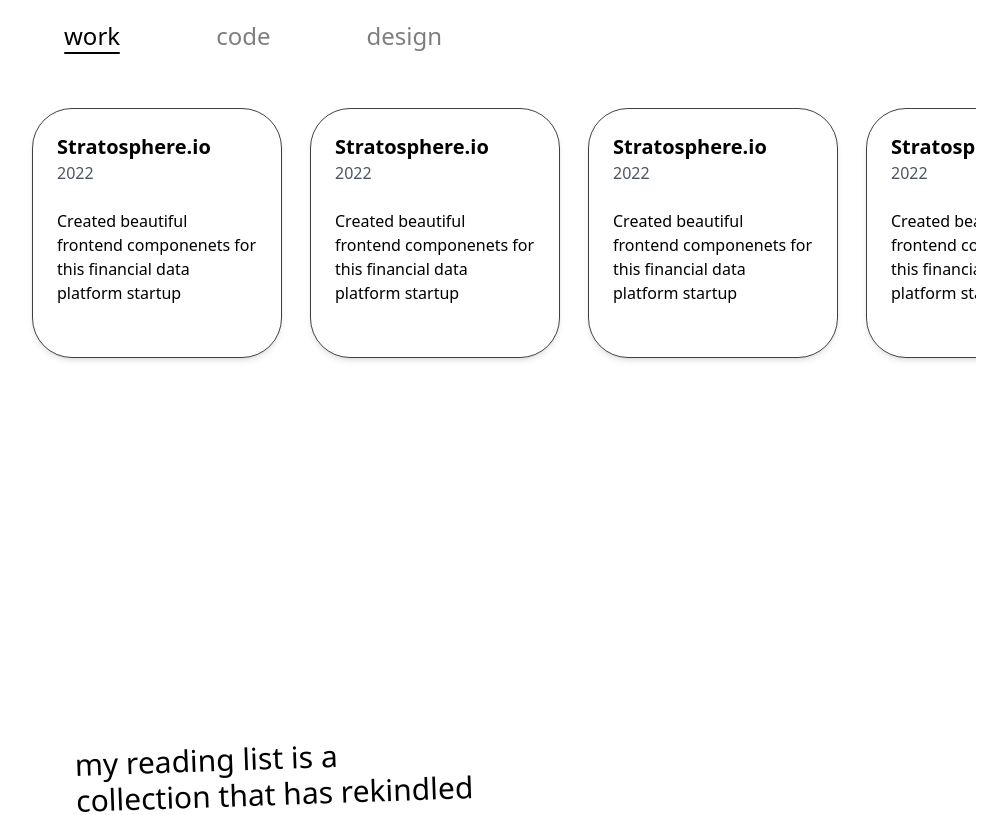
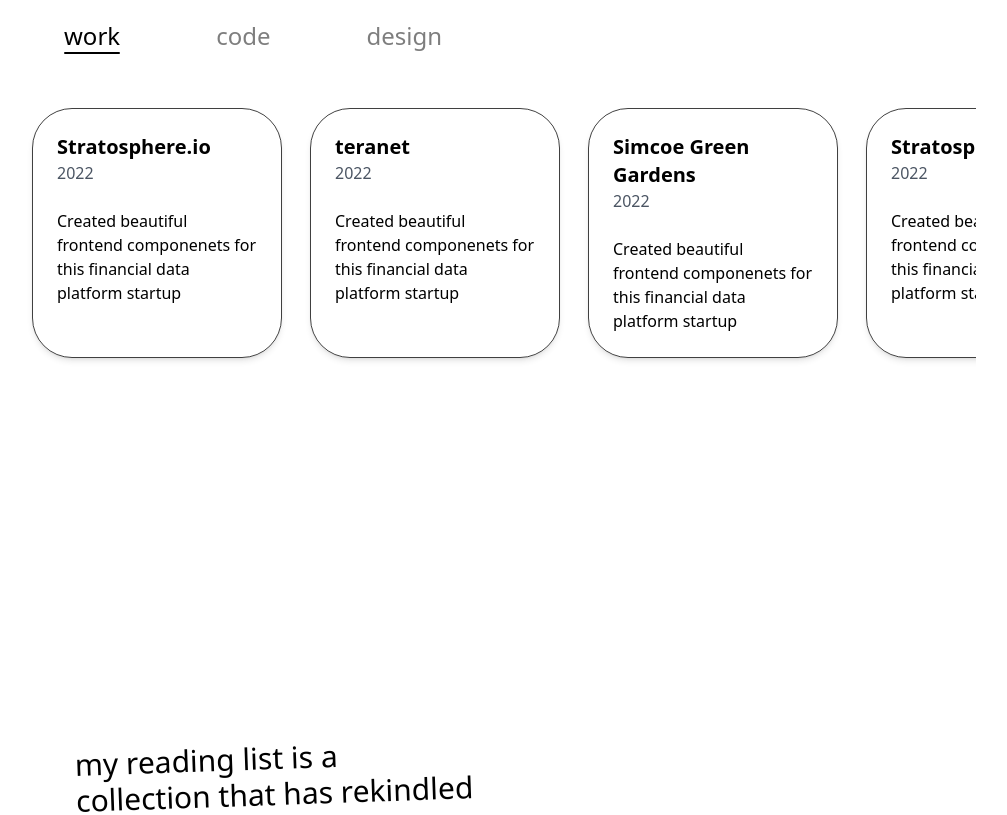
Before and after one commit to sebmendoza/personal-website, a Next.js app: page / in a window 1280 px wide. Shown: the part 1100-1915 px from the top of the page, without its empty margins (204-1211 px from the left). Built offline with nearby package versions, Linux system fonts and the light colour scheme.

Commit message:
clean up data for time I spend page

```diff
--- a/components/thingsISpendTimeOn/ThingsISpendTimeOn.tsx
+++ b/components/thingsISpendTimeOn/ThingsISpendTimeOn.tsx
@@ -1,28 +1,7 @@
 import React, { useEffect, useState } from "react";
-import {
-  workDescriptions,
-  codeDescriptions,
-  designDescriptions,
-} from "../../data/tistoDescriptions";
+import { timeDescriptions } from "../../data/timeDescriptions";
 import Cards from "./Cards";
-import Lamp from "./Lamp";
 import { motion, LayoutGroup } from "framer-motion";
-
-const menuItems = [
-  {
-    title: "work",
-    description: workDescriptions,
-  },
-  {
-    title: "code",
-    codeDescriptions,
-    description: codeDescriptions,
-  },
-  {
-    title: "design",
-    description: designDescriptions,
-  },
-];
 
 const MenuItem = ({
   text,
@@ -36,12 +15,12 @@
   <motion.div
     onClick={onClick}
     animate={{ opacity: selected ? 1 : 0.5 }}
-    className="relative my-0 mx-12 cursor-pointer text-2xl"
+    className="relative mx-12 my-0 cursor-pointer text-2xl"
   >
     {text}
     {selected && (
       <motion.div
-        className="absolute top-full bottom-0 h-0.5 w-full rounded-xl bg-black opacity-80"
+        className="absolute bottom-0 top-full h-0.5 w-full rounded-xl bg-black opacity-80"
         layoutId="underline"
       />
     )}
@@ -49,35 +28,29 @@
 );
 
 function ThingsISpendTimeOn() {
-  const [sectors, setSectors] = useState<any[] | null>(workDescriptions);
   const [selectedMenuItem, setSelectedMenuItem] = useState(0);
 
   return (
     <div className="relative h-screen">
-      {/* the wrapper for the content */}
       <div className="absolute top-[40%] max-w-full  pl-10">
-        <div>
-          <div>{/* <Lamp /> */}</div>
         <div className="space-evenly flex">
           <LayoutGroup>
-              {menuItems.map((item, index) => (
+            {timeDescriptions.map((item, index) => (
               <MenuItem
                 text={item.title}
                 key={index}
                 selected={selectedMenuItem === index}
                 onClick={() => {
                   setSelectedMenuItem(index);
-                    setSectors(item.description);
                 }}
               />
             ))}
           </LayoutGroup>
         </div>
-        </div>
-        {/* cards
-         */}
+
         <div className="mt-10 flex space-x-7 overflow-x-scroll p-4 scrollbar-hide">
-          {sectors?.map((item: any, index: number) => {
+          {timeDescriptions[selectedMenuItem].experiences.map(
+            (item: any, index: number) => {
               return (
                 <Cards
                   title={item.company}
@@ -86,7 +59,8 @@
                   description={item.description}
                 />
               );
-          })}
+            }
+          )}
         </div>
       </div>
     </div>
--- /dev/null
+++ b/data/timeDescriptions.ts
@@ -0,0 +1,98 @@
+// This file holds info for the cards on the Things I Spend Time on Section
+
+export const timeDescriptions = [
+  {
+    title: "work",
+    experiences: [
+      {
+        company: "Stratosphere.io",
+        year: "2022",
+        description:
+          "Created beautiful frontend componenets for this financial data platform startup",
+      },
+      {
+        company: "teranet",
+        year: "2022",
+        description:
+          "Created beautiful frontend componenets for this financial data platform startup",
+      },
+      {
+        company: "Simcoe Green Gardens",
+        year: "2022",
+        description:
+          "Created beautiful frontend componenets for this financial data platform startup",
+      },
+      {
+        company: "Stratosphere.io",
+        year: "2022",
+        description:
+          "Created beautiful frontend componenets for this financial data platform startup",
+      },
+      {
+        company: "Stratosphere.io",
+        year: "2022",
+        description:
+          "Created beautiful frontend componenets for this financial data platform startup",
+      },
+    ],
+  },
+  {
+    title: "code",
+    experiences: [
+      {
+        company: "Harvard Hacks",
+        year: "2020",
+        description:
+          "Built an awesome toy and a website to go along with it. First Place!!!",
+        key: "0",
+      },
+      {
+        company: "Harvard Hacks",
+        year: "2020",
+        description:
+          "Built an awesome toy and a website to go along with it. First Place!!!",
+        key: "1",
+      },
+      {
+        company: "Harvard Hacks",
+        year: "2020",
+        description:
+          "Built an awesome toy and a website to go along with it. First Place!!!",
+        key: "2",
+      },
+      {
+        company: "Harvard Hacks",
+        year: "2020",
+        description:
+          "Built an awesome toy and a website to go along with it. First Place!!!",
+        key: "3",
+      },
+      {
+        company: "Harvard Hacks",
+        year: "2020",
+        description:
+          "Built an awesome toy and a website to go along with it. First Place!!!",
+        key: "4",
+      },
+    ],
+  },
+  {
+    title: "design",
+    experiences: [
+      {
+        company: "Duolingo Widget",
+        year: "2018",
+        description:
+          "Designed some awesome dueolingo widgets. Scotia helped me with the Figma but I did all the case study.",
+        key: "0",
+      },
+      {
+        company: "Duolingo Widget",
+        year: "2018",
+        description:
+          "Designed some awesome dueolingo widgets. Scotia helped me with the Figma but I did all the case study.",
+        key: "1",
+      },
+    ],
+  },
+];
--- a/data/tistoDescriptions.ts
+++ /dev/null
@@ -1,110 +0,0 @@
-// This file is to hold my info for the cards on the Things I Spend Time on Section
-
-export const workDescriptions = [
-    {
-        company: "Stratosphere.io",
-        year: '2022',
-        description: 'Created beautiful frontend componenets for this financial data platform startup',
-        key: '0'
-    },
-    {
-        company: "Stratosphere.io",
-        year: '2022',
-        description: 'Created beautiful frontend componenets for this financial data platform startup',
-        key: '1'
-    },
-    {
-        company: "Stratosphere.io",
-        year: '2022',
-        description: 'Created beautiful frontend componenets for this financial data platform startup',
-        key: '2'
-    },
-    {
-        company: "Stratosphere.io",
-        year: '2022',
-        description: 'Created beautiful frontend componenets for this financial data platform startup',
-        key: '3'
-    },
-    {
-        company: "Stratosphere.io",
-        year: '2022',
-        description: 'Created beautiful frontend componenets for this financial data platform startup',
-        key: '4'
-    }
-]
-export const codeDescriptions = [
-    {
-        company: "Harvard Hacks",
-        year: '2020',
-        description: 'Built an awesome toy and a website to go along with it. First Place!!!',
-        key: '0'
-
-    },
-    {
-        company: "Harvard Hacks",
-        year: '2020',
-        description: 'Built an awesome toy and a website to go along with it. First Place!!!',
-        key: '1'
-
-    },
-    {
-        company: "Harvard Hacks",
-        year: '2020',
-        description: 'Built an awesome toy and a website to go along with it. First Place!!!',
-        key: '2'
-
-    },
-    {
-        company: "Harvard Hacks",
-        year: '2020',
-        description: 'Built an awesome toy and a website to go along with it. First Place!!!',
-        key: '3'
-
-    },
-    {
-        company: "Harvard Hacks",
-        year: '2020',
-        description: 'Built an awesome toy and a website to go along with it. First Place!!!',
-        key: '4'
-
-    },
-
-]
-export const designDescriptions = [
-    {
-        company: "Duolingo Widget",
-        year: '2018',
-        description: 'Designed some awesome dueolingo widgets. Scotia helped me with the Figma but I did all the case study.',
-        key: '0'
-
-    },
-    {
-        company: "Duolingo Widget",
-        year: '2018',
-        description: 'Designed some awesome dueolingo widgets. Scotia helped me with the Figma but I did all the case study.',
-        key: '1'
-
-    },
-    {
-        company: "Duolingo Widget",
-        year: '2018',
-        description: 'Designed some awesome dueolingo widgets. Scotia helped me with the Figma but I did all the case study.',
-        key: '2'
-
-    },
-    {
-        company: "Duolingo Widget",
-        year: '2018',
-        description: 'Designed some awesome dueolingo widgets. Scotia helped me with the Figma but I did all the case study.',
-        key: '3'
-
-    },
-    {
-        company: "Duolingo Widget",
-        year: '2018',
-        description: 'Designed some awesome dueolingo widgets. Scotia helped me with the Figma but I did all the case study.',
-        key: '4'
-
-    },
-
-]
```
Lines whose indentation alone changed are shown as unchanged.
